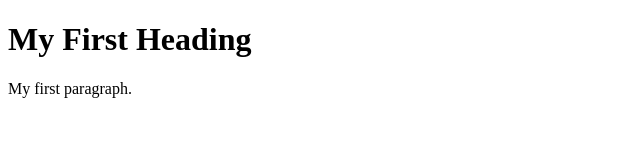
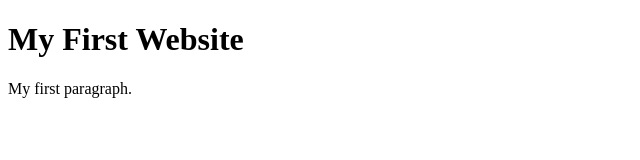
Before and after one commit to sculverevans/practice5, a plain HTML site: page index.html in a window 1280 px wide. Shown: the full height of the page, 0-640 px from the left. Drawn offline with Linux system fonts and the light colour scheme.

Commit message:
Update index.html

```diff
--- a/index.html
+++ b/index.html
@@ -1,11 +1,12 @@
 <!DOCTYPE html>
 <html>
 <head>
+  <link rel="stylesheet" type="text/css" href="styles.css">
 <title>Page Title</title>
 </head>
 <body>
 
-<h1>My First Heading</h1>
+<h1>My First Website</h1>
 <p>My first paragraph.</p>
 
 </body>
```
